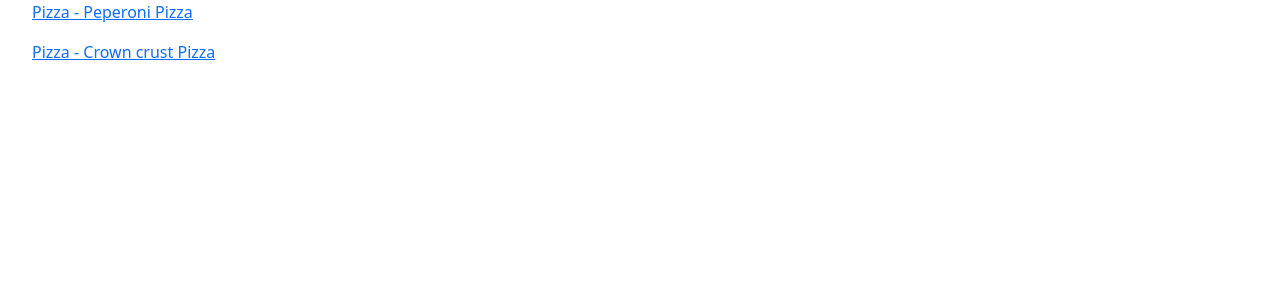
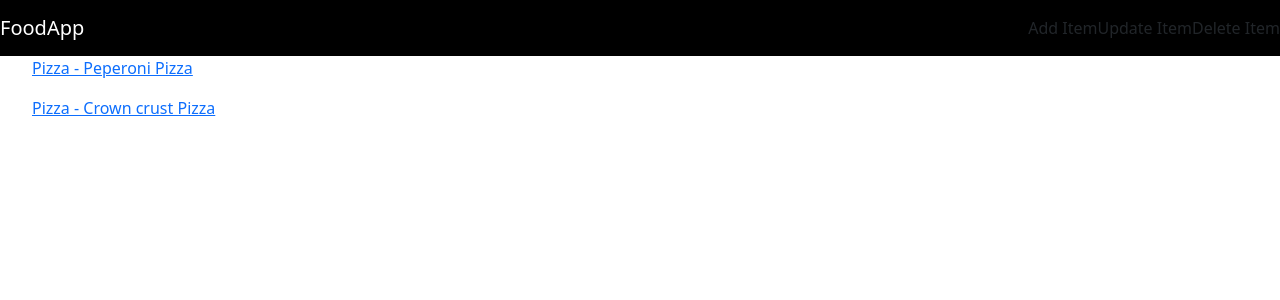
Before and after one commit to Abdul-Rehman76/Django, a Django app: page /food/ in a window 1280 px wide. Shown: the top 300 px of the page. Run offline with Django 5.2, Linux system fonts and the light colour scheme; data comes from the database, SQL or seed files in the repository.

Commit message:
Learnt about the navigation bar

```diff
--- a/food_menu_app/food/templates/food/index.html
+++ b/food_menu_app/food/templates/food/index.html
@@ -10,6 +10,16 @@
   <script src="https://cdn.jsdelivr.net/npm/bootstrap@5.3.8/dist/js/bootstrap.bundle.min.js" integrity="sha384-FKyoEForCGlyvwx9Hj09JcYn3nv7wiPVlz7YYwJrWVcXK/BmnVDxM+D2scQbITxI" crossorigin="anonymous"></script>
 </head>
 <body>
+  <nav class="navbar navbar-dark bg-black">
+    <a href="#" class="navbar-brand">FoodApp</a>
+    <div class="navbar">
+
+      <a href="#" class="nav-item nav-link">Add Item</a>
+      <a href="#" class="nav-item nav-link">Update Item</a>
+      <a href="#" class="nav-item nav-link">Delete Item</a>
+
+    </div>
+  </nav>
   {% for food in food_list %}
     <ul>
       <a href="{% url 'food:detail' food.id %}"> {{ food.food_name }} - {{ food.food_description }}</a>
```
